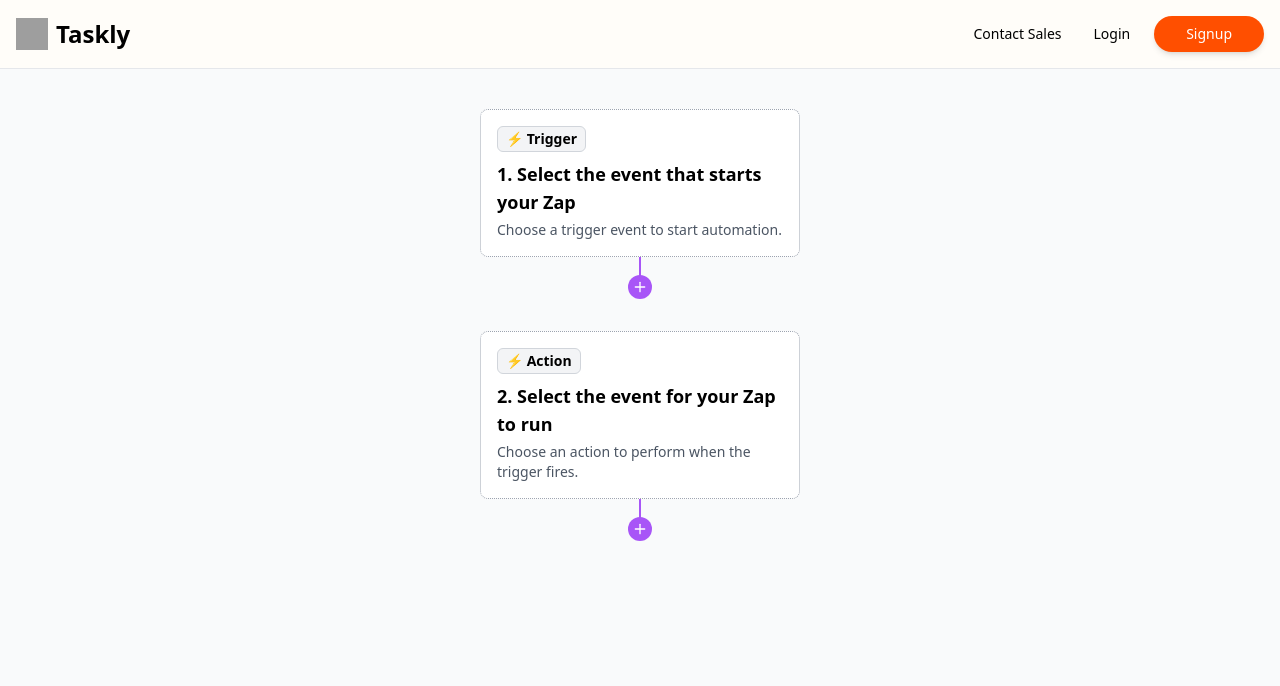
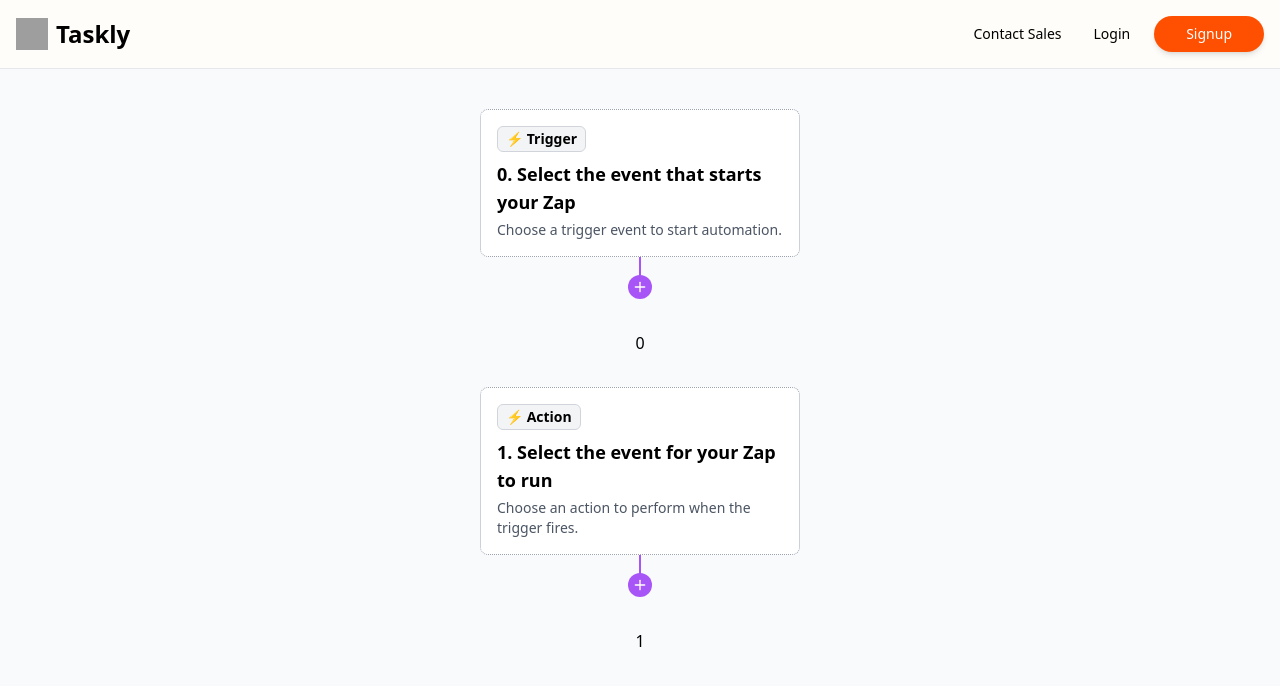
Before and after one commit to OmSharma42306/zapier_by_om, a Next.js app in the folder MyZapier/apps/frontend/: page /zap/create in a window 1280 px wide. Shown: the top 686 px of the page. Built offline with nearby package versions, Linux system fonts and the light colour scheme; grey boxes are pictures that could not be loaded.

Commit message:
feat: added cellIndex and toolName props to SetupModal for action data persistence

```diff
--- a/MyZapier/apps/frontend/app/zap/create/page.tsx
+++ b/MyZapier/apps/frontend/app/zap/create/page.tsx
@@ -67,13 +67,22 @@ export default function Home() {
         </div>
     <div className="flex flex-col items-center gap-8 p-10 bg-gray-50 min-h-screen">
             {cells.map((cell,i)=>(
+                <>
                 <ZapCell
+
                     key={i}
-                    index={i+1}
+                    index={i}
                     title={cell.title}
                     description={cell.description}
                     isTrigger={cell.isTrigger}
-                    onAdd={()=>handleAddCell(i)}
+                    onAdd={()=>{
+                      // if(i == 1){
+                      //   handleAddCell(i+2)
+                      // }
+                      handleAddCell(i)
+                    }
+
+                      }
                     onSelectTool={()=>{
                         setSelectedIndex(i);
                         setModalOpen(true)
@@ -81,6 +90,9 @@ export default function Home() {
                     }}
                     iconUrl={cell.iconUrl}
                     />
+                    <h1>{i}</h1>
+                    </>
+
             ))}
 
             <ToolPickerModal
@@ -93,8 +105,10 @@ export default function Home() {
 
             {/* Setup Modal (step 2: configure chosen tool) */}
         <SetupModal
+
           isOpen={setupOpen}
           tool={setupTool}
+          cellIndex={selectedIndex}
           onClose={() => setSetUpOpen(false)}
           onSave={(config) => {
             if (selectedIndex !== null) {
--- a/MyZapier/apps/frontend/components/GoogleDocsConfigure.tsx
+++ b/MyZapier/apps/frontend/components/GoogleDocsConfigure.tsx
@@ -8,7 +8,7 @@ type Drive = { id: string; name: string };
 type Folder = { id: string; name: string; parents?: string[] };
 type Doc = { id: string; name: string; mimeType: string; parents?: string[] };
 
-export default function GoogleDocsConfigure() {
+export default function GoogleDocsConfigure({index,toolName}:any) {
   const [drives, setDrives] = useState<Drive[]>([]);
   const [folders, setFolders] = useState<Folder[]>([]);
   const [docs, setDocs] = useState<Doc[]>([]);
@@ -18,7 +18,8 @@ export default function GoogleDocsConfigure() {
   const [selectedDoc, setSelectedDoc] = useState("");
   const [textToAppend, setTextToAppend] = useState("");
   const [appendNewLine, setAppendNewLine] = useState("true");
-
+  console.log("Index of this",index);
+  console.log("tool name",toolName);
   // Fetch data from API
   useEffect(() => {
     async function loadGoogleData() {
@@ -31,6 +32,13 @@ export default function GoogleDocsConfigure() {
 
     loadGoogleData();
   }, []);
+
+  // write an api to send action data
+  async function saveAction(){
+    // zapId,actionId,data,index....
+    // data { selectedDrive,selectedFolder,selectedDoc,textToAppend,appendNewLine }
+
+  }
 
   // Filter docs based on folder if selected
   const filteredDocs = selectedFolder
--- a/MyZapier/apps/frontend/components/SetupModal.tsx
+++ b/MyZapier/apps/frontend/components/SetupModal.tsx
@@ -6,6 +6,7 @@ interface SetupModalProps {
   isOpen: boolean;
   onClose: () => void;
   tool: { id: string; name: string; icon: string } | null;
+  cellIndex?: number | null;
   onSave: (config: Record<string, any>) => void;
 }
 
@@ -13,6 +14,7 @@ export default function SetupModal({
   isOpen,
   onClose,
   tool,
+  cellIndex,
   onSave,
 }: SetupModalProps) {
   const [formData, setFormData] = useState<Record<string, any>>({});
@@ -25,7 +27,10 @@ export default function SetupModal({
     setFormData((prev) => ({ ...prev, [field]: value }));
   };
 
+  console.log(`index of cell : ${cellIndex} : ${tool.name}`,);
+
   const handleSave = () => {
+
     onSave(formData);
     onClose();
   };
@@ -92,7 +97,8 @@ export default function SetupModal({
               </select>
               {googleDocsEvent&& (
                 <div className="mt-4">
-                  <GoogleDocsConfigure />
+                  <h1>google docs : {cellIndex}</h1>
+                  <GoogleDocsConfigure index={cellIndex} toolName={tool.name}/>
                 </div>
               )}
             </div>
```
Also changed, not shown: MyZapier/apps/frontend/components/ZapCell.tsx (line endings or trailing spaces).
